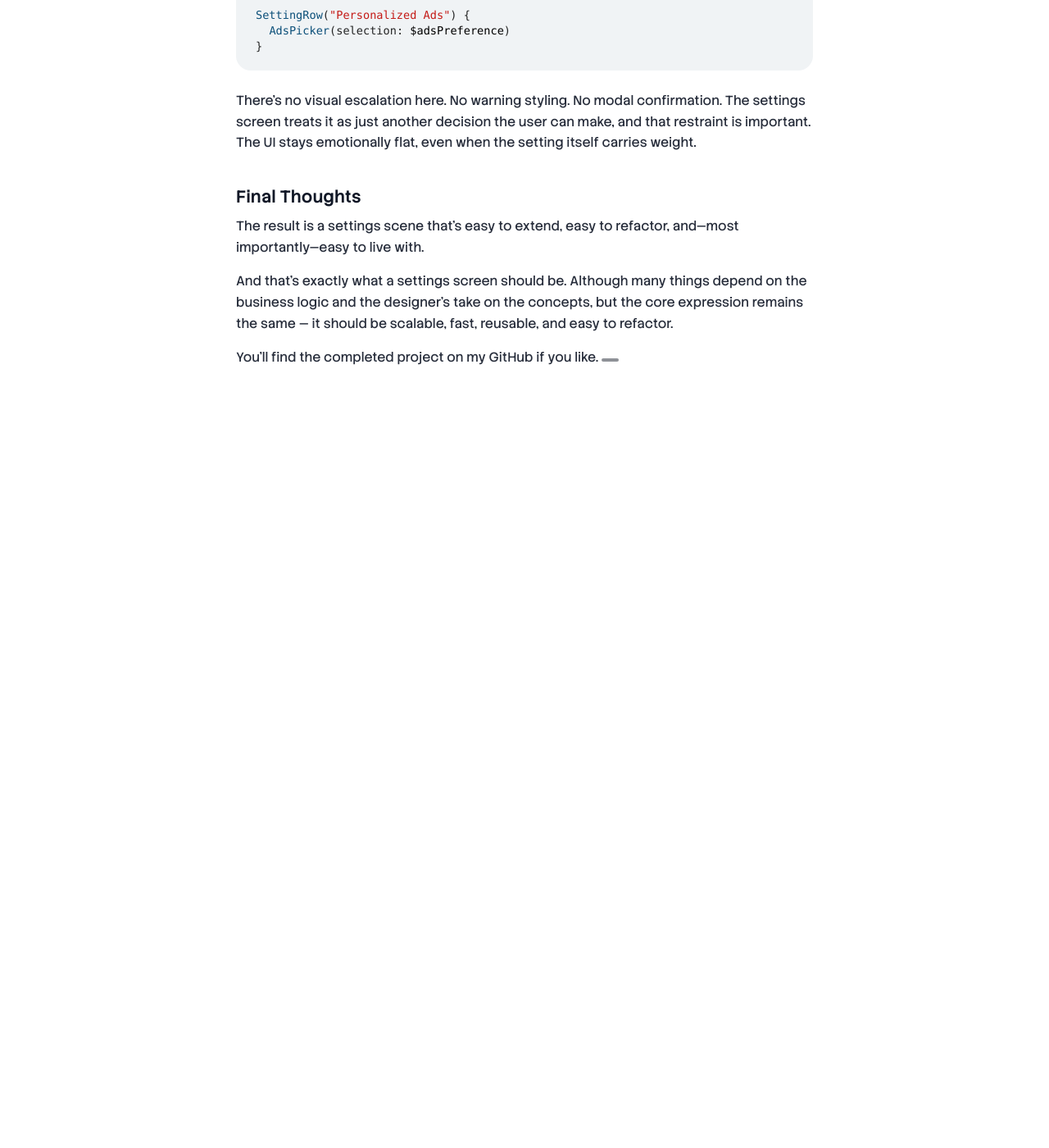
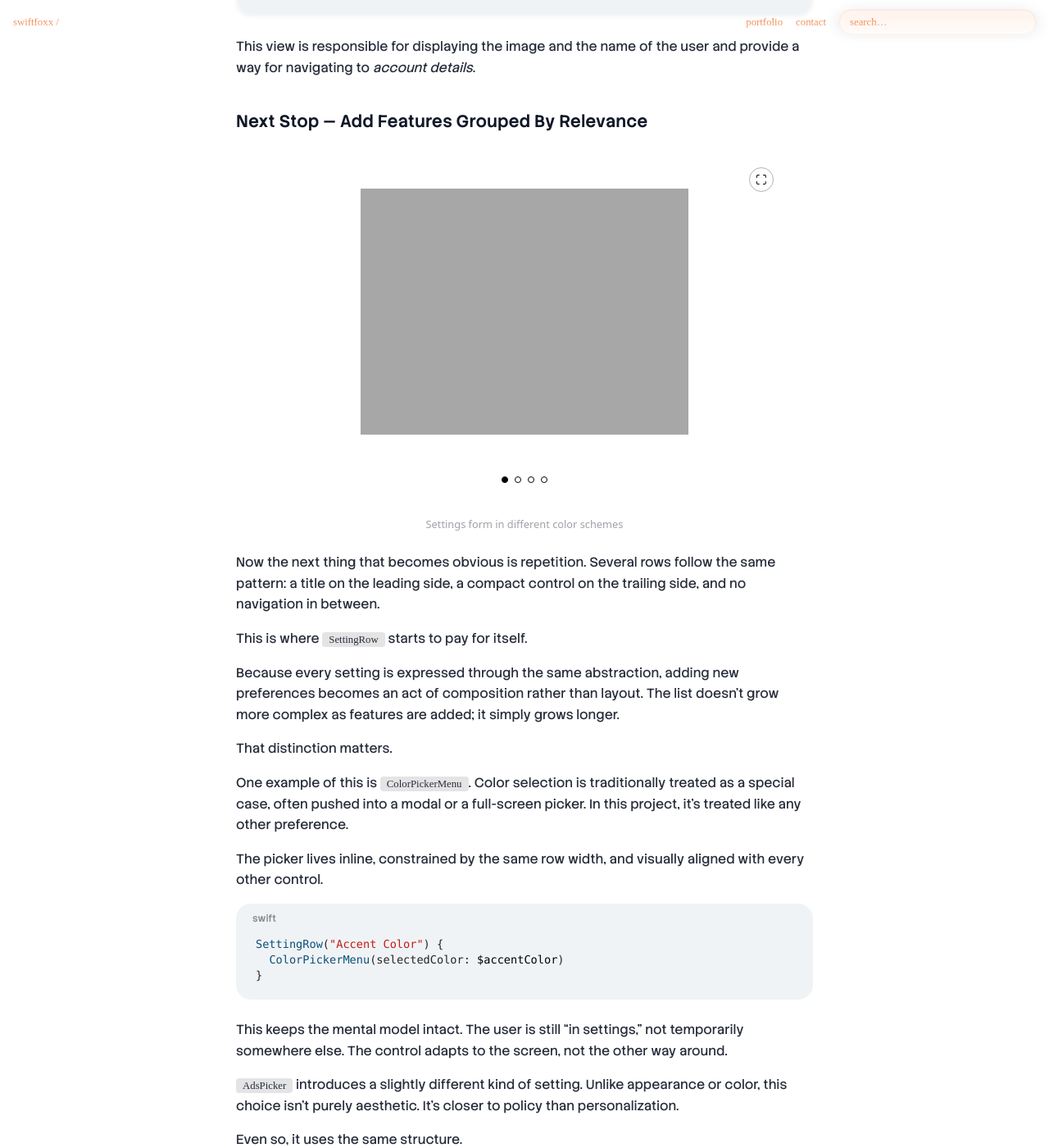
Before and after one commit to SwiftFoxx/swiftfoxx.github.io, a Jekyll site: the page built from _how_tos/build-settings-scene.md, in a window 1280 px wide and 1400 px high, scrolled down 7909 px. Shown: the whole window at 82% size. Built offline with Jekyll 4.4.1, drawn with Linux system fonts in a browser that asks for light colours; some web fonts are replaced; before the commit the page ends 8438 px from its top, so only the background shows below that; some of the changed text lies outside the part shown.

Commit message:
Complete Settings Scene

````diff
--- a/_how_tos/build-settings-scene.md
+++ b/_how_tos/build-settings-scene.md
@@ -62,10 +63,6 @@
 
 The conditional compilation here allows the same SettingsView to work naturally across platforms. On macOS, the settings live inside a dedicated window with a title, which feels right in a desktop environment. On iOS and iPadOS, the same view is embedded inside a WindowGroup.
 
-<!-- At this stage of development, a screenshot would show a completely empty navigation container—no rows, no sections, just a blank settings shell. -->
-
-<!-- Screenshot note: Capture the very first render of SettingsView inside a window or simulator, before any content is added. -->
-
 ### The Core Container: SettingsView
 
 With the entry point sorted, the next thing we want to focus on is the container that will hold everything else. This is where `SettingsView.swift`{: .inline-code } comes in.
@@ -88,8 +85,14 @@
 
 The navigation stack, and title are in place, the list styling is system-native, and the screen feels immediately familiar. This is intentional. A settings scene should feel correct long before it feels complete.
 
-
-<!-- Screenshot note: This is a good place to show the first “real” UI—an empty settings list with a navigation title in place. -->
+{% include image-carousel.html
+id="ss-init"
+  images="
+    https://swiftfoxx.github.io/swiftblog-assets/images/posts/settings/ss.ios.1.png,
+    https://swiftfoxx.github.io/swiftblog-assets/images/posts/settings/ss.mac.1.png
+  "
+  caption="Settings list with a navigation title"
+ %}
 
 ### Creating first component: *SettingRow*
 
@@ -162,9 +165,16 @@
 
 This separation becomes more important as the settings screen grows.
 
-<!-- Screenshot note: Capture the first visible section with a single populated row. -->
+#### AppearanceMenu
 
-#### AppearanceMenu
+{% include image-carousel.html
+id="ss-init"
+  images="
+    https://swiftfoxx.github.io/swiftblog-assets/images/posts/settings/ss.ios.2.png,
+    https://swiftfoxx.github.io/swiftblog-assets/images/posts/settings/ss.mac.2.png
+  "
+  caption="Settings list with menu expanded"
+ %}
 
 `AppearanceMenu`{: .inline-code } itself follows the same philosophy. Instead of pushing users into a new screen just to select a preference, the menu lives inline, anchored to the trailing edge of the row.
 
@@ -195,8 +205,6 @@
 ```
 
 The important part here isn’t the menu itself, but where it lives. By keeping it inline, the user never loses context. The settings screen remains scannable, calm, and predictable.
-
-<!-- Screenshot note: Show the appearance menu expanded. -->
 
 #### ColorPickerMenu, And AdsPicker
 
@@ -293,9 +301,18 @@
 
 This view is responsible for displaying the image and the name of the user and provide a way for navigating to *account details*.
 
-<!-- Screenshot note: Capture the full settings screen with PersonView clearly visible at the top. -->
+### Next Stop — Add Features Grouped By Relevance
 
-### Next Stop — Add Features Grouped By Relevance
+{% include image-carousel.html
+id="ss-init"
+  images="
+    https://swiftfoxx.github.io/swiftblog-assets/images/posts/settings/settings-light.png,
+    https://swiftfoxx.github.io/swiftblog-assets/images/posts/settings/settings-dark.png,
+    https://swiftfoxx.github.io/swiftblog-assets/images/posts/settings/settings-mac-light.png,
+    https://swiftfoxx.github.io/swiftblog-assets/images/posts/settings/settings-mac-dark.png
+  "
+  caption="Settings form in different color schemes"
+ %}
 
 Now the next thing that becomes obvious is repetition. Several rows follow the same pattern: a title on the leading side, a compact control on the trailing side, and no navigation in between.
 
@@ -317,8 +334,6 @@
 
 This keeps the mental model intact. The user is still “in settings,” not temporarily somewhere else. The control adapts to the screen, not the other way around.
 
-<!-- Screenshot note: Show the color picker embedded inside the settings row. -->
-
 `AdsPicker`{: .inline-code } introduces a slightly different kind of setting. Unlike appearance or color, this choice isn’t purely aesthetic. It’s closer to policy than personalization.
 
 Even so, it uses the same structure.
@@ -331,8 +346,6 @@
 
 There’s no visual escalation here. No warning styling. No modal confirmation. The settings screen treats it as just another decision the user can make, and that restraint is important. The UI stays emotionally flat, even when the setting itself carries weight.
 
-<!-- Screenshot note: Capture the full settings screen showing the profile row followed by sections. -->
-
 ### Final Thoughts
 
 The result is a settings scene that’s easy to extend, easy to refactor, and—most importantly—easy to live with.
--- a/css/eachpost.css
+++ b/css/eachpost.css
@@ -51,26 +51,13 @@
     overscroll-behavior: contain; */
 
     & div {
-        font-family:
-            system-ui,
-            -apple-system,
-            SF Pro,
-            "SF Pro Text",
-            BlinkMacSystemFont,
-            "Segoe UI",
-            Roboto,
-            Oxygen,
-            Ubuntu,
-            Cantarell,
-            "Open Sans",
-            "Helvetica Neue",
-            sans-serif;
+        font-family: system-ui, -apple-system, SF Pro, "SF Pro Text", BlinkMacSystemFont, "Segoe UI", Roboto, Oxygen, Ubuntu, Cantarell, "Open Sans", "Helvetica Neue", sans-serif;
     }
 
     & h1 {
         max-width: 90%;
         font-size: 3rem;
-        font-family: "MD IO";
+        font-family: 'MD IO';
         font-weight: 900;
         line-height: 0.99;
     }
@@ -93,7 +80,7 @@
         padding: 2px 10px;
         border-radius: 999px;
         background-color: var(--gray-background);
-        font-size: 0.01rem;
+        font-size: 0.6rem;
         font-weight: 600;
         text-transform: uppercase;
         text-decoration: none;
--- a/css/style.css
+++ b/css/style.css
@@ -248,7 +248,7 @@
 }
 
 .navigation {
-    position: sticky;
+    position: fixed;
     top: 0;
     z-index: 100;
     display: flex;
@@ -259,12 +259,10 @@
     font-size: 0.8rem;
     font-weight: 500;
     background: transparent;
-    transition: background-color 0.25s ease, backdrop-filter 0.25s ease;
+    transition: background-color 0.35s ease, backdrop-filter 0.35s ease;
 }
 
 .navigation.scrolled {
-    /* backdrop-filter: blur(2px);
-    -webkit-backdrop-filter: blur(2px); */
     backdrop-filter: blur(2px);
     -webkit-backdrop-filter: blur(2px);
 
````
Also changed, not shown: other parts of _how_tos/build-settings-scene.md (+1 -0 lines). Lines whose indentation alone changed are shown as unchanged.
